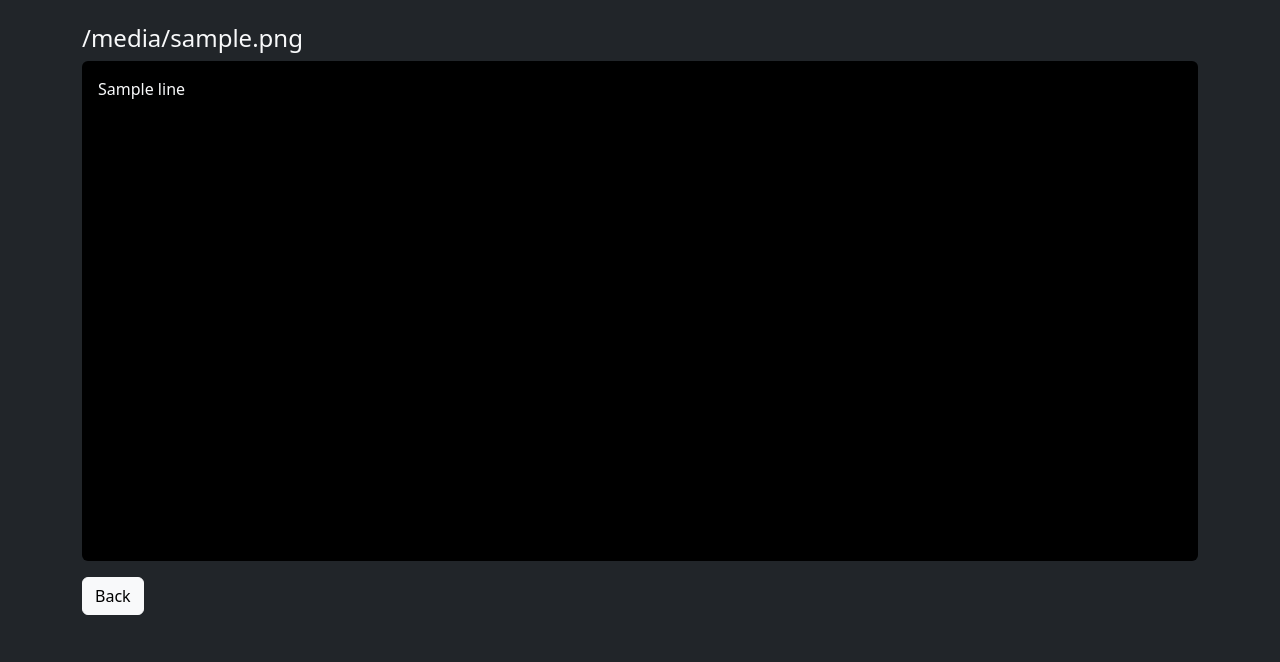
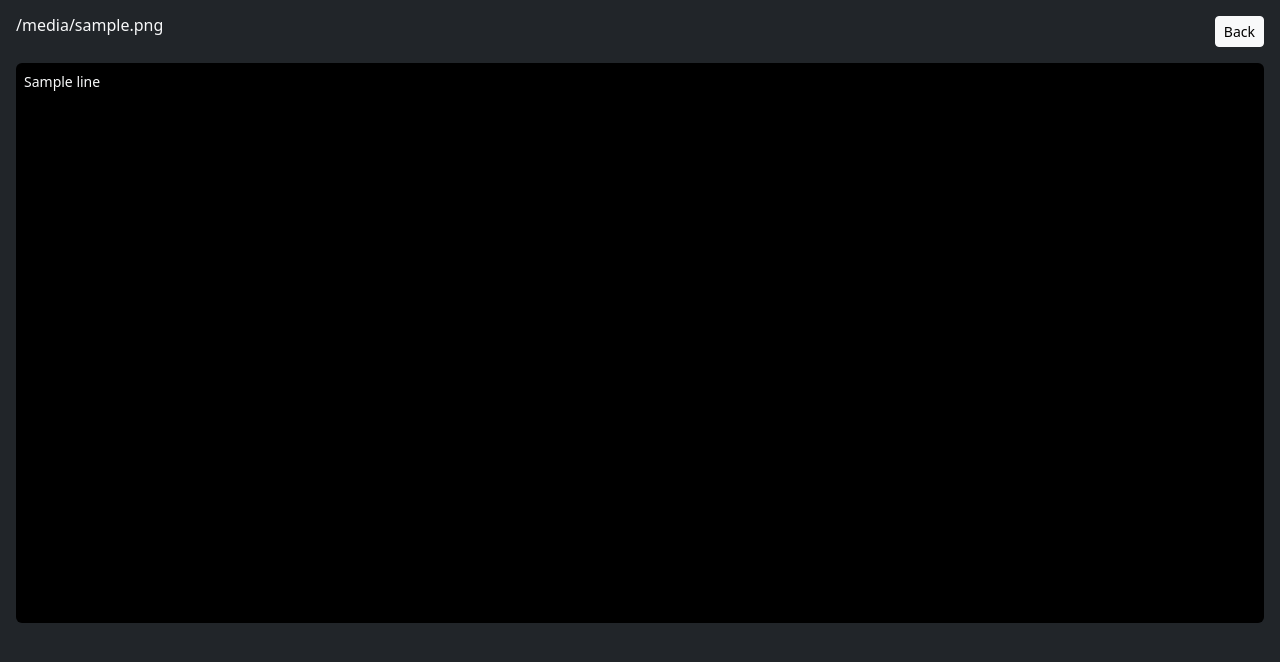
Before and after one commit to raoulduivestein/padel-bot-v2, a Flask app: template templates/log.html in a window 1280 px wide. Shown: the top 662 px of the page. Run offline with Flask 3, Linux system fonts and the light colour scheme; the template is opened without the code that fills it: most values are stand-ins (such as "Sample title", 1, 10 or a date in 2020).

Commit message:
Update log.html

```diff
--- a/templates/log.html
+++ b/templates/log.html
@@ -1,23 +1,25 @@
 <!DOCTYPE html>
 <html>
 <head>
+<meta name="viewport" content="width=device-width, initial-scale=1">
 <link href="https://cdn.jsdelivr.net/npm/bootstrap@5.3.0/dist/css/bootstrap.min.css" rel="stylesheet">
 </head>
 
 <body class="bg-dark text-light">
 
-<div class="container mt-4">
+<div class="container-fluid p-3">
 
-<h4>{{ filename }}</h4>
+<div class="d-flex justify-content-between mb-3">
+  <h6 class="mb-0">{{ filename }}</h6>
+  <a href="/dashboard" class="btn btn-sm btn-light">Back</a>
+</div>
 
-<div class="bg-black p-3 rounded" style="height:500px; overflow:auto;">
+<div class="bg-black p-2 rounded small" style="height:70vh; overflow:auto;">
   {% for line in content %}
     <div>{{ line }}</div>
   {% endfor %}
 </div>
 
-<a href="/dashboard" class="btn btn-light mt-3">Back</a>
-
 </div>
 
 </body>
```
